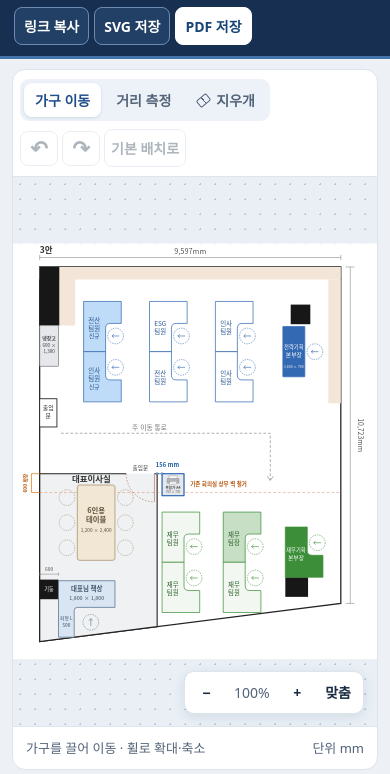
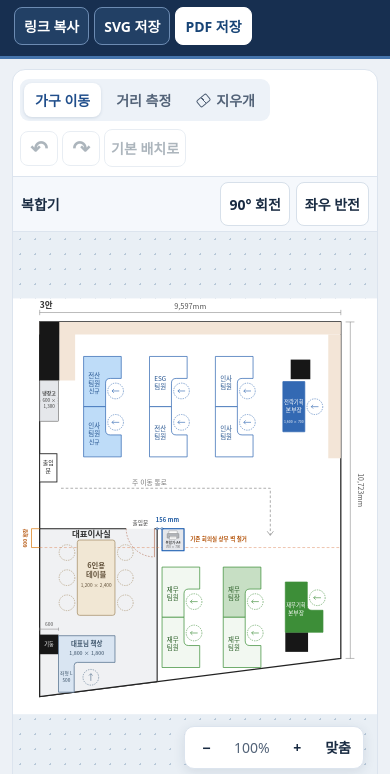
Before and after one commit to moon2wy/kess-floor-planner, a plain HTML site: page index.html in a window 390 px wide. Shown: the part 70-844 px from the top of the page. Drawn offline with Linux system fonts and the light colour scheme.

Commit message:
Add files via upload

```diff
--- a/index.html
+++ b/index.html
@@ -141,6 +141,7 @@ h3 { margin-top: 14px; color: var(--muted); font-size: 14px; }
 .selected-size { margin: 5px 0 10px; color: var(--muted); font-size: 14px; font-variant-numeric: tabular-nums; }
 .object-actions { gap: 7px; }
 .object-actions button { flex: 1; }
+#mobile-object-actions, .mobile-selection { display: none; }
 .collision-status { background: #fff0ed; color: var(--danger); border: 1px solid #f0c8c2; border-radius: 7px; padding: 8px; margin: 10px 0 0; font-size: 14px; line-height: 1.45; }
 .readouts { list-style: none; padding: 0; margin: 4px 0 0; }
 .readouts li { display: flex; justify-content: space-between; align-items: center; gap: 7px; padding: 7px 0; border-bottom: 1px solid #edf2f6; font-size: 14px; }
@@ -164,6 +165,7 @@ h3 { margin-top: 14px; color: var(--muted); font-size: 14px; }
 }
 @media (max-width: 690px) {
   .workspace { display: block; padding-top: 10px; }
+  .board { overflow: clip; }
   .topbar { flex-wrap: wrap; padding-block: 11px; }
   .identity { gap: 9px; }
   .brand { width: 51px; height: 40px; font-size: 14px; }
@@ -171,6 +173,10 @@ h3 { margin-top: 14px; color: var(--muted); font-size: 14px; }
   .file-actions button { font-size: 14px; padding-inline: 9px; min-height: 36px; }
   .viewport { height: min(65dvh, 660px); min-height: 385px; }
   .toolbar { padding-inline: 7px; }
+  #mobile-object-actions { display: block; position: sticky; top: 0; z-index: 2; background: #f5f8fc; border-bottom: 1px solid var(--line); }
+  #mobile-object-actions .object-actions { min-height: 54px; gap: 6px; padding: 5px 8px; }
+  #mobile-object-actions button { flex: none; min-height: 44px; padding-inline: 8px; }
+  .mobile-selection { display: block; flex: 1; min-width: 0; overflow: hidden; text-overflow: ellipsis; white-space: nowrap; font-size: 14px; font-weight: 700; }
   .history { gap: 4px; }
   .history button { padding-inline: 6px; }
   .board-footer { font-size: 13px; }
@@ -215,6 +221,7 @@ h3 { margin-top: 14px; color: var(--muted); font-size: 14px; }
           <button id="reset" type="button">기본 배치로</button>
         </div>
       </div>
+      <div id="mobile-object-actions" aria-label="선택한 가구 편집"></div>
       <div id="viewport" class="viewport" data-mode="select">
         <svg xmlns="http://www.w3.org/2000/svg" font-family="Malgun Gothic, Apple SD Gothic Neo, Noto Sans CJK KR, sans-serif" font-weight="400" data-d-component="svg" fill="#222222" style="color:#222222" viewBox="-850 -750 11600 13250" width="1160" height="1325" data-plan="3" id="scene" aria-label="KESS 2층 기본 배치 3안">
   <rect x="-850" y="-750" width="11600" height="13250" fill="#FFFFFF" />
@@ -398,9 +405,12 @@ h3 { margin-top: 14px; color: var(--muted); font-size: 14px; }
         <div id="selection-details" hidden>
           <p id="selected-name" class="selected-name"></p>
           <p id="selected-size" class="selected-size"></p>
-          <div class="object-actions">
-            <button id="rotate" type="button" title="90도 회전 (R)">90° 회전</button>
-            <button id="flip" type="button" title="좌우 반전 (F)">좌우 반전</button>
+          <div id="desktop-object-actions">
+            <div id="object-actions" class="object-actions">
+              <span id="mobile-selection" class="mobile-selection"></span>
+              <button id="rotate" type="button" title="90도 회전 (R)">90° 회전</button>
+              <button id="flip" type="button" title="좌우 반전 (F)">좌우 반전</button>
+            </div>
           </div>
           <p id="collision-status" class="collision-status" hidden></p>
           <h3>가까운 간격</h3>
@@ -543,6 +553,8 @@ const byId = id => document.getElementById(id);
 const scene = byId('scene');
 const viewport = byId('viewport');
 const annotations = byId('annotation-layer');
+const furnitureActions = byId('object-actions');
+const mobileScreen = matchMedia('(max-width: 690px)');
 const ns = 'http://www.w3.org/2000/svg';
 const items = new Map(PLAN.furniture.map(item => [item.id, { ...item, node: byId(item.id) }]));
 const fixed = PLAN.fixed.map(part => ({ ...part, ...Geometry.shape(part.outline, part.segments), isFloor: part.bounds === true }));
@@ -784,8 +796,10 @@ function drawSelection(gaps, collisionNames) {
   detail.hidden = !selected;
   empty.hidden = Boolean(selected);
   swatch.hidden = !selected;
+  const item = items.get(selected);
+  byId('mobile-selection').textContent = item?.name ?? '가구를 선택하세요';
+  byId('rotate').disabled = byId('flip').disabled = !item || mode !== 'select';
   if (!selected) return;
-  const item = items.get(selected);
   const pose = state.poses[selected];
   const turned = pose.angle % 180 !== 0;
   byId('selected-name').textContent = item.name;
@@ -1061,6 +1075,13 @@ byId('reset').onclick = () => {
 };
 byId('rotate').onclick = rotateSelected;
 byId('flip').onclick = flipSelected;
+
+function positionFurnitureActions() {
+  byId(mobileScreen.matches ? 'mobile-object-actions' : 'desktop-object-actions').append(furnitureActions);
+}
+mobileScreen.addEventListener('change', positionFurnitureActions);
+positionFurnitureActions();
+
 byId('clear-measurements').onclick = () => {
   edit(() => { state.measures = []; });
   byId('erase-mode').focus();
```
